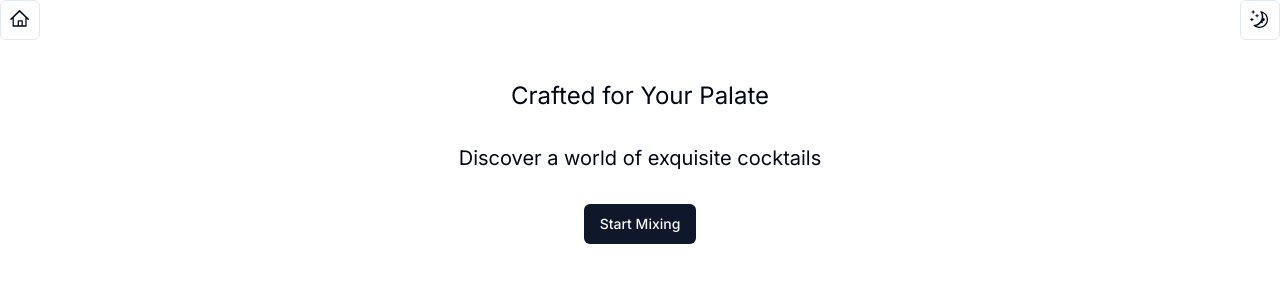
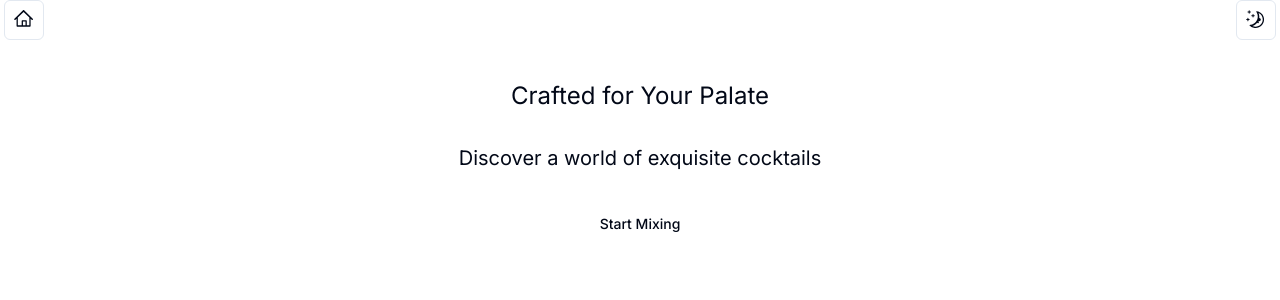
Before and after one commit to kingkwongsta/mixology, a Next.js app: page / in a window 1280 px wide. Shown: the top 300 px of the page. Built offline with nearby package versions, Linux system fonts and the light colour scheme.

Commit message:
test config files for custom shadcn varints

```diff
--- a/src/app/components/Header.jsx
+++ b/src/app/components/Header.jsx
@@ -4,7 +4,7 @@ import ModeToggle from "./buttons/ModeToggle";
 
 export default function Header() {
   return (
-    <div className="flex items-center justify-center">
+    <div className="flex items-center justify-center mx-1">
       <div className="flex-grow ">
         <HomeButton className="" />
       </div>
--- a/src/app/components/Welcome.jsx
+++ b/src/app/components/Welcome.jsx
@@ -29,7 +29,9 @@ export default function Welcome({ display }) {
         <h2 className="text-xl">Discover a world of exquisite cocktails</h2>
         {/* <h1>{introMessages[randomNum]}</h1> */}
         <div className="my-[200px] mt-10">
-          <Button onClick={() => setQuestionIndex(1)}>Start Mixing</Button>
+          <Button variant="bk" onClick={() => setQuestionIndex(1)}>
+            Start Mixing
+          </Button>
         </div>
       </div>
     </div>
--- a/tailwind.config.js
+++ b/tailwind.config.js
@@ -17,6 +17,13 @@ module.exports = {
       },
     },
     extend: {
+      button: {
+        variants: ["bk"],
+        bk: {
+          background: "",
+          border: "hsl(var(--primary))",
+        },
+      },
       colors: {
         border: "hsl(var(--border))",
         input: "hsl(var(--input))",
```
